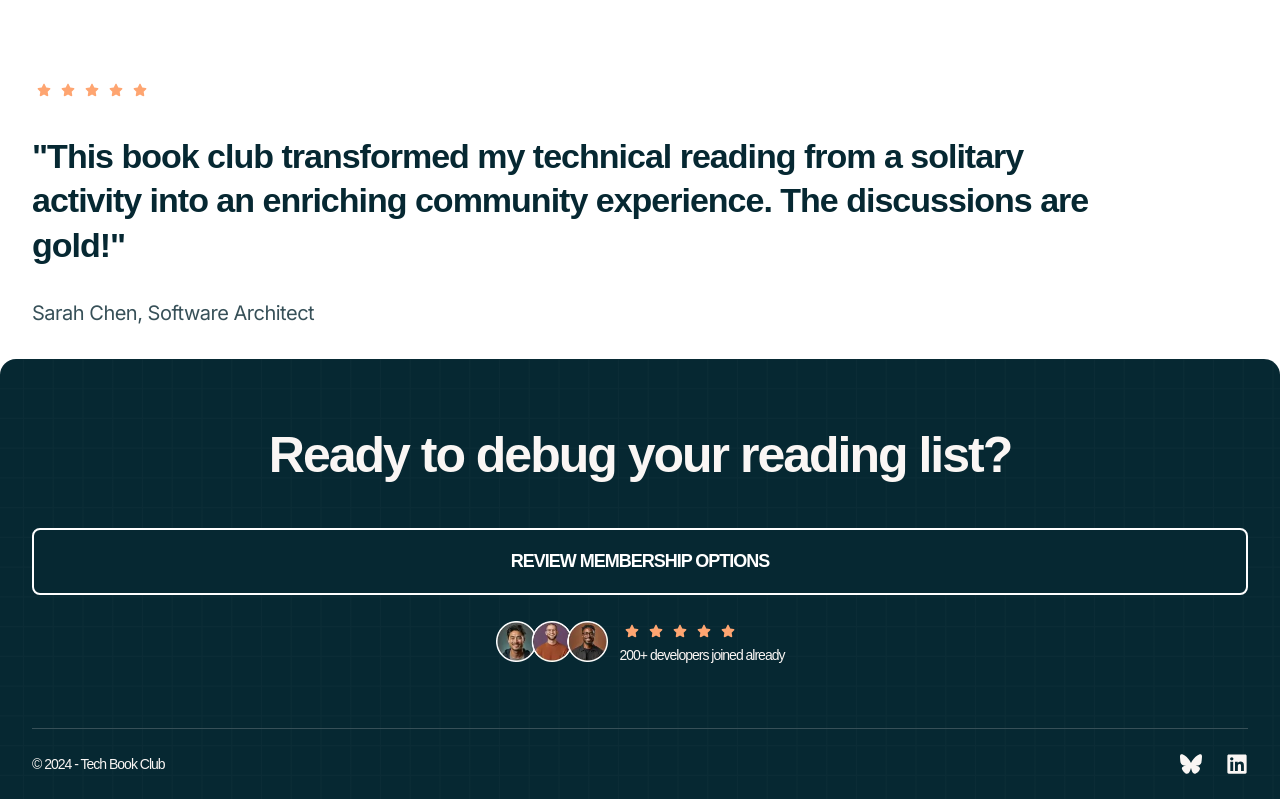
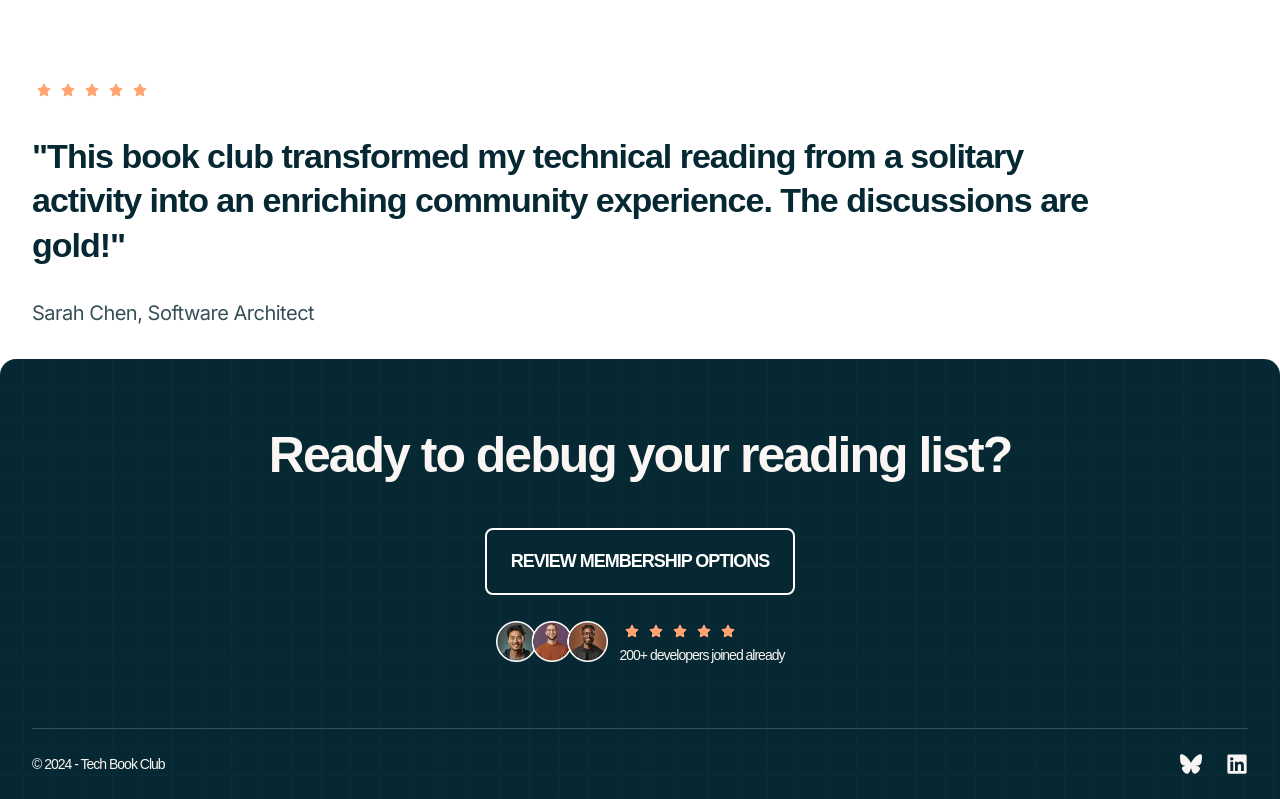
Before and after one commit to DarkstarXDD/tech-book-club, a Next.js app: page / in a window 1280 px wide. Shown: the part 5842-6641 px from the top of the page. Built offline with nearby package versions, Linux system fonts and the light colour scheme; a web font is replaced by a local one.

Commit message:
refactor: update footer structure

```diff
--- a/src/app/containers/Footer.tsx
+++ b/src/app/containers/Footer.tsx
@@ -9,16 +9,16 @@ import avatars from "@/app/assets/images/image-avatars.webp"
 
 export default function Footer() {
   return (
-    <footer className="rounded-t-2xl bg-neutral-900 bg-[url('/pattern-dark-bg.svg')] px-4 pt-12 text-neutral-100 md:px-8 md:pt-16 lg:pt-20">
-      <div className="grid gap-6">
-        <div className="grid gap-10">
+    <footer className="justify-items-center rounded-t-2xl bg-neutral-900 bg-[url('/pattern-dark-bg.svg')] px-4 pt-12 text-neutral-100 md:px-8 md:pt-16 lg:pt-20">
+      <div className="grid max-w-[48rem] justify-items-center gap-10">
         <p className="text-center font-martian-mono text-2xl font-semibold leading-snug tracking-tighter md:text-4xl">
           Ready to debug your reading list?
         </p>
+
+        <div className="grid max-w-[25rem] gap-6">
           <Button variant="alternate" uppercase>
             Review Membership Options
           </Button>
-        </div>
 
           <div className="grid grid-cols-[1fr_auto] items-center justify-items-start gap-x-3 gap-y-1 justify-self-center">
             <Image src={avatars} alt="" className="row-span-2 max-w-28" />
@@ -34,10 +34,11 @@ export default function Footer() {
             </p>
           </div>
         </div>
+      </div>
 
-      <hr className="mt-16 h-[0.0625rem] border-none bg-neutral-700" />
+      <hr className="mt-16 h-[0.0625rem] w-full border-none bg-neutral-700" />
 
-      <div className="flex flex-col items-center justify-center gap-4 py-6 md:flex-row md:justify-between">
+      <div className="flex w-full flex-col items-center justify-center gap-4 py-6 md:flex-row md:justify-between">
         <p className="font-martian-mono text-xs font-normal leading-tight tracking-tight">
           © 2024 - Tech Book Club
         </p>
```
Lines whose indentation alone changed are shown as unchanged.
